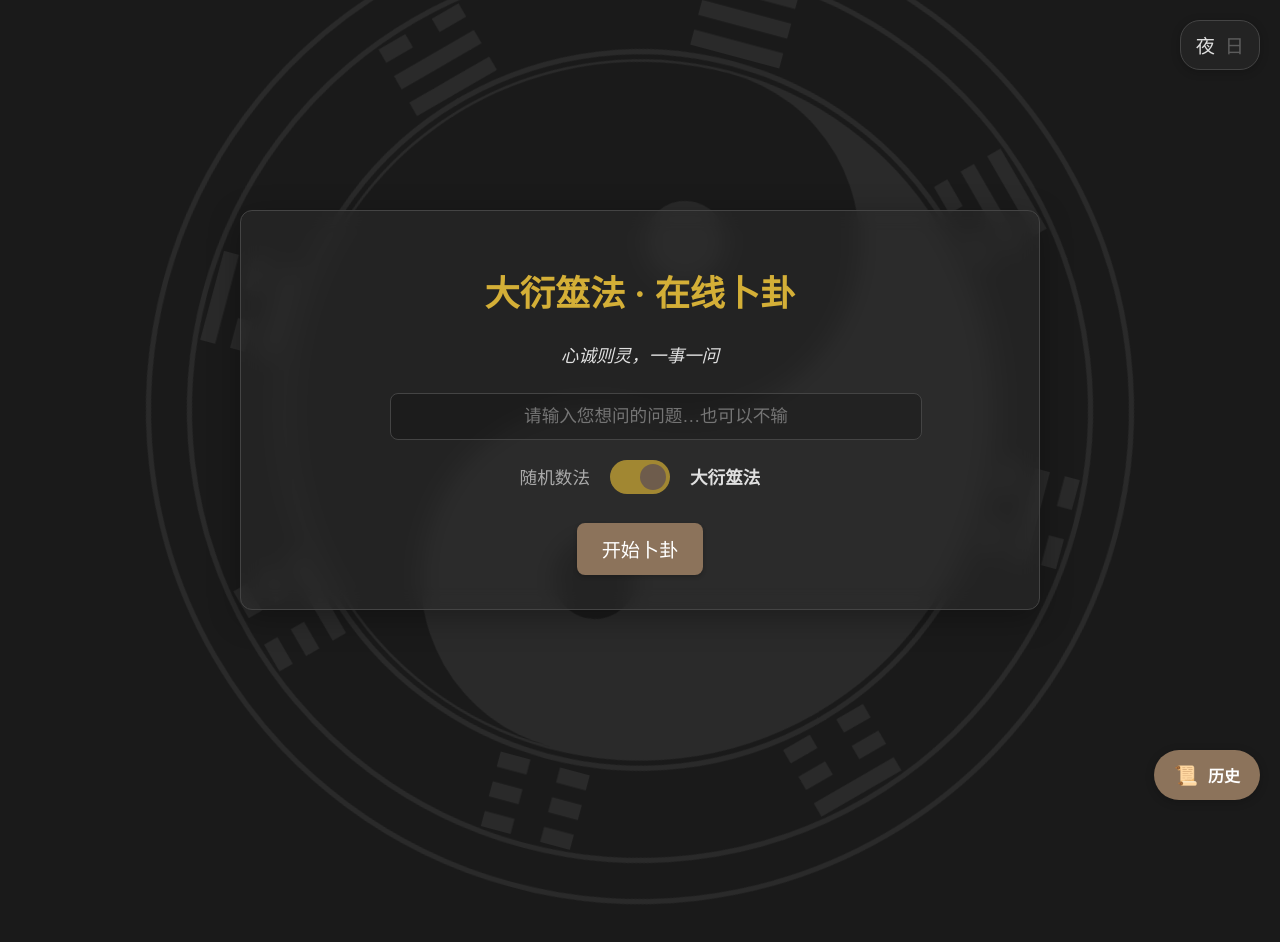
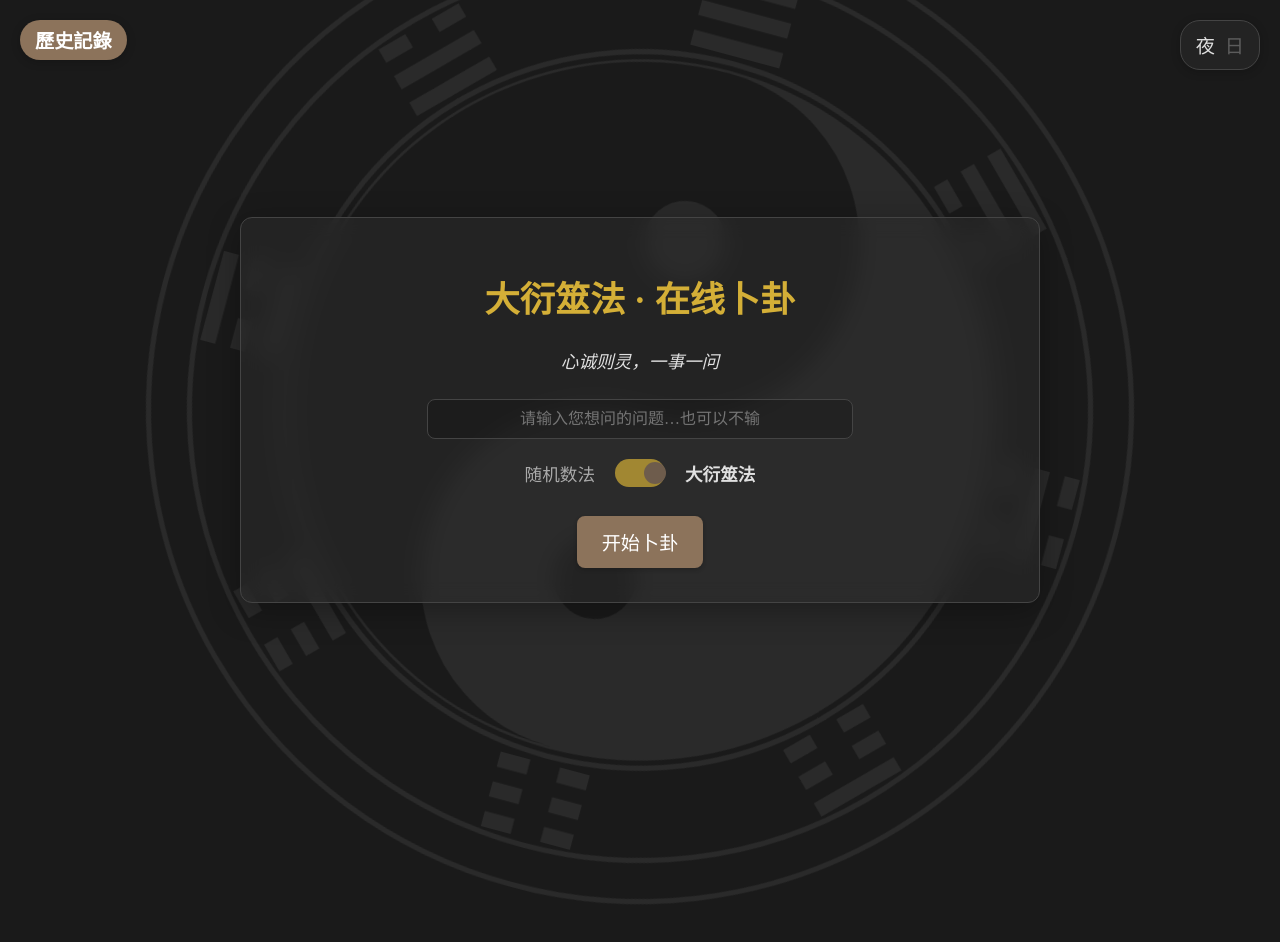
Before and after one commit to bajibaji/BAGUA, a plain HTML site: page index.html in a window 1280 px wide. Drawn offline with nearby package versions, Linux system fonts and the light colour scheme.

Commit message:
Update index.html

```diff
--- a/index.html
+++ b/index.html
@@ -139,8 +139,8 @@
         .method-switch {
             position: relative;
             display: inline-block;
-            width: 60px;
-            height: 34px;
+            width: 50px;
+            height: 28px;
         }
         .method-switch input { display: none; }
         .slider {
@@ -149,13 +149,13 @@
             top: 0; left: 0; right: 0; bottom: 0;
             background-color: #444;
             transition: .4s;
-            border-radius: 34px;
+            border-radius: 28px;
         }
         .slider:before {
             position: absolute;
             content: "";
-            height: 26px; width: 26px;
-            left: 4px; bottom: 4px;
+            height: 22px; width: 22px;
+            left: 3px; bottom: 3px;
             background-color: var(--button-bg);
             transition: .4s;
             border-radius: 50%;
@@ -352,21 +352,32 @@
             max-width: 500px;
         }
         #question-input {
-            width: 100%;
-            padding: 12px 15px;
+            width: 90%;
+            max-width: 400px;
+            margin: 0 auto;
+            padding: 10px 12px;
             border-radius: 8px;
             border: 1px solid var(--border-color);
             background: rgba(0,0,0,0.2);
             color: var(--primary-text);
             font-family: inherit;
-            font-size: 1.1em;
+            font-size: 1em;
             transition: all 0.3s ease;
             text-align: center;
+            display: block;
         }
         #question-input:focus {
             outline: none;
             border-color: var(--title-color);
-            box-shadow: 0 0 10px var(--glow-color);
+            box-shadow: 0 0 0 2px var(--glow-color);
+        }
+        @media (max-width: 768px) {
+            #question-input {
+                width: 85%;
+                max-width: 350px;
+                padding: 8px 10px;
+                font-size: 0.95em;
+            }
         }
         :root.light-theme #question-input {
             background: rgba(255,255,255,0.7);
@@ -375,24 +386,24 @@
         /* 历史记录样式 */
         #history-button {
             position: fixed;
-            bottom: 20px;
-            right: 20px;
+            top: 20px;
+            left: 20px;
             width: auto;
-            height: 50px;
-            padding: 0 20px;
-            border-radius: 25px;
+            height: 40px;
+            padding: 0 15px;
+            border-radius: 20px;
             background: var(--button-bg);
             color: white;
             display: flex;
             align-items: center;
             justify-content: center;
-            gap: 10px;
+            gap: 8px;
             cursor: pointer;
             z-index: 100;
             box-shadow: 0 2px 10px rgba(0,0,0,0.2);
             border: none;
             transition: all 0.3s ease;
-            font-size: 1rem;
+            font-size: 0.9rem;
             font-weight: bold;
         }
         #history-button:hover {
@@ -673,8 +684,7 @@
 
     <!-- 历史记录按钮 -->
     <button id="history-button" title="查看历史记录">
-        <span class="history-icon">📜</span>
-        <span class="history-text">历史</span>
+        <span class="history-icon">歷史記錄</span>
     </button>
 
     <!-- 历史记录模态框 -->
```
